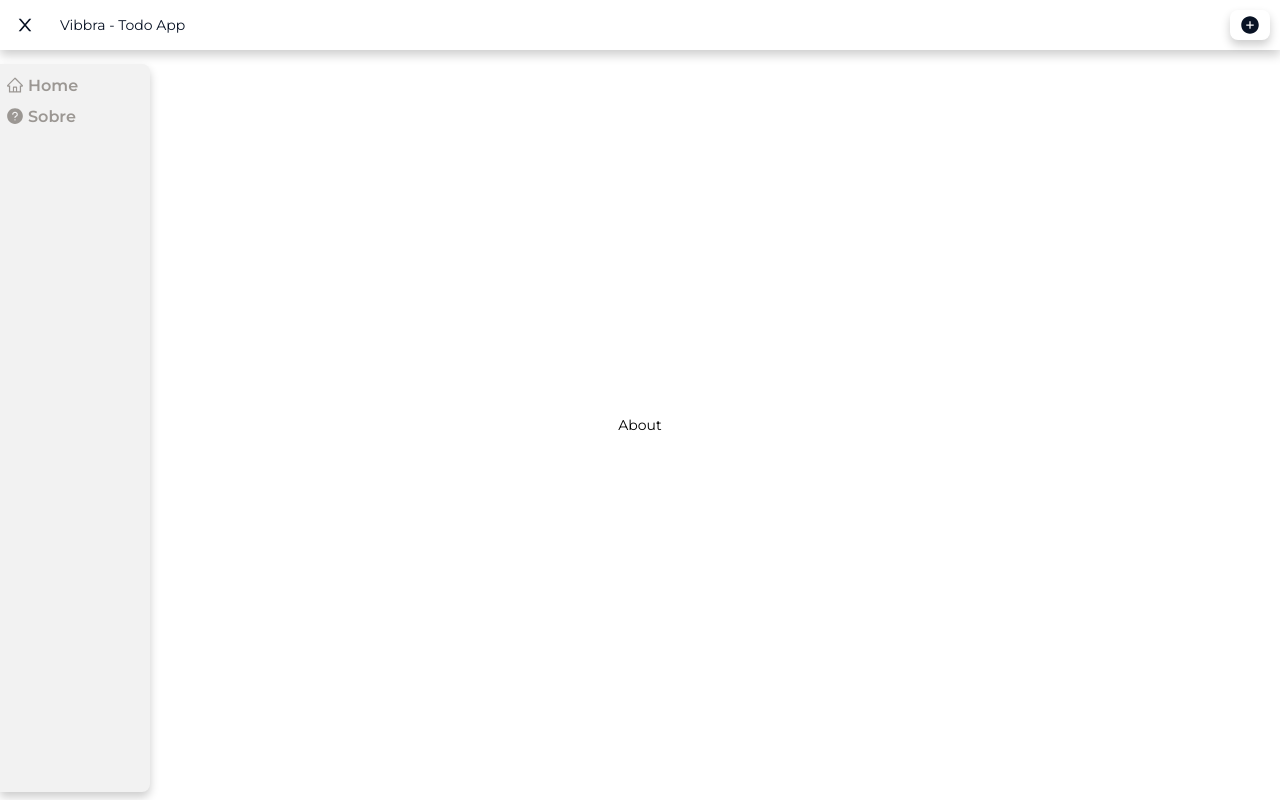
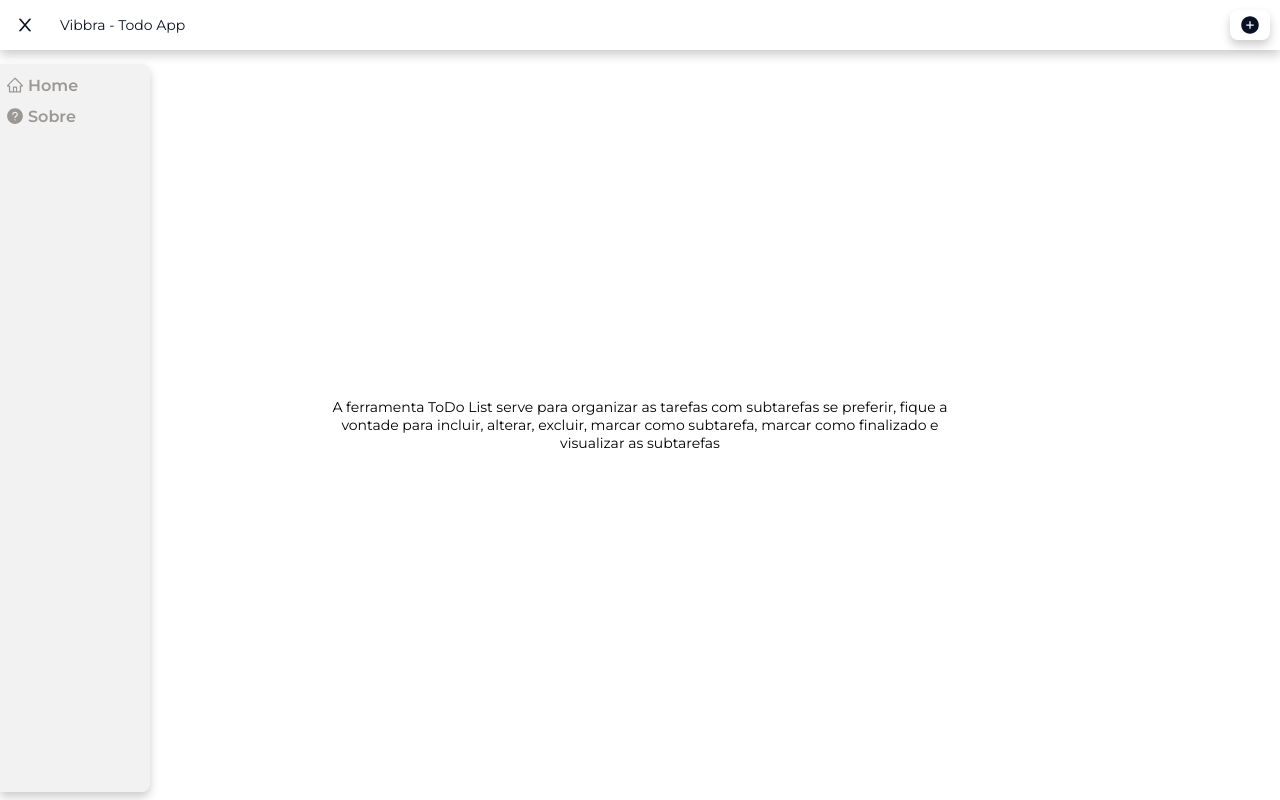
Before and after one commit to ebnersilva/vibbra-todo-list, a React (Vite) app: page /about in a window 1280 px wide. Built offline with nearby package versions, Linux system fonts and the light colour scheme; no server answers.

Commit message:
feat: add docs

```diff
--- a/src/pages/About/index.tsx
+++ b/src/pages/About/index.tsx
@@ -4,7 +4,7 @@ export default function About() {
 
   return (
     <Container>
-      <p>About</p>
+      <p>A ferramenta ToDo List serve para organizar as tarefas com subtarefas se preferir, fique a vontade para incluir, alterar, excluir, marcar como subtarefa, marcar como finalizado e visualizar as subtarefas</p>
     </Container>
   )
 }
--- a/src/pages/About/styles.ts
+++ b/src/pages/About/styles.ts
@@ -7,4 +7,8 @@ export const Container = styled.div`
   align-items: center;
   justify-content: center;
 
+  p {
+    max-width: 50%;
+    text-align: center;
+  }
 `;
```
Also changed, not shown: 2 other files (tests, documents, lock files or other folders).
